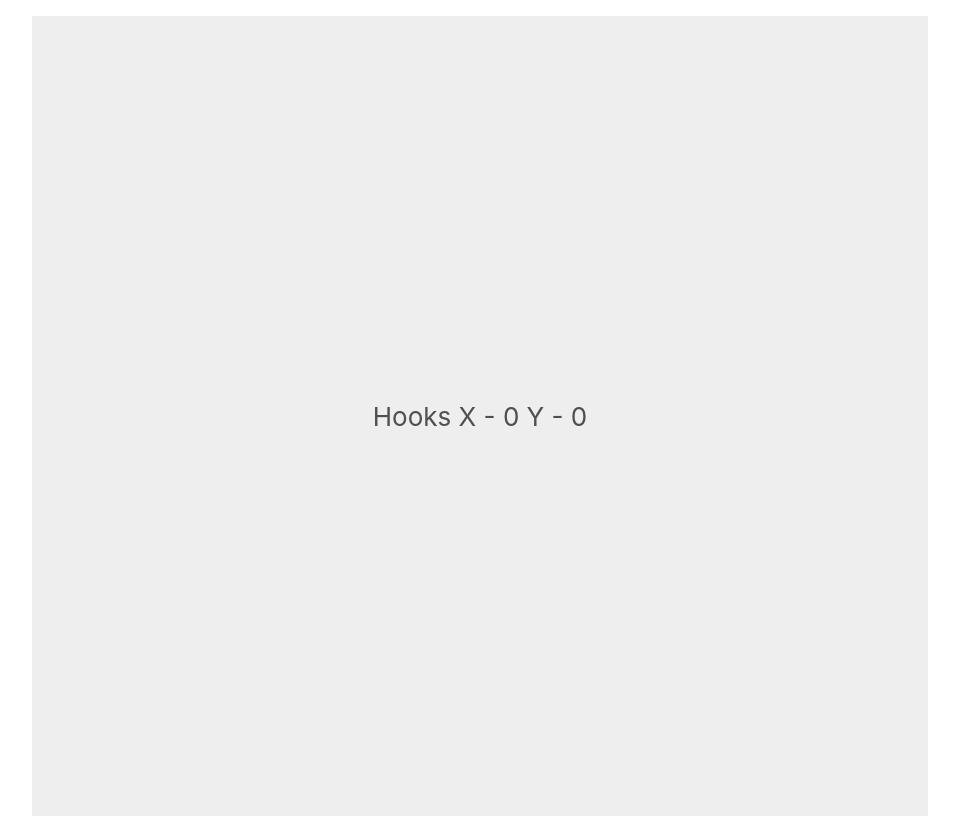
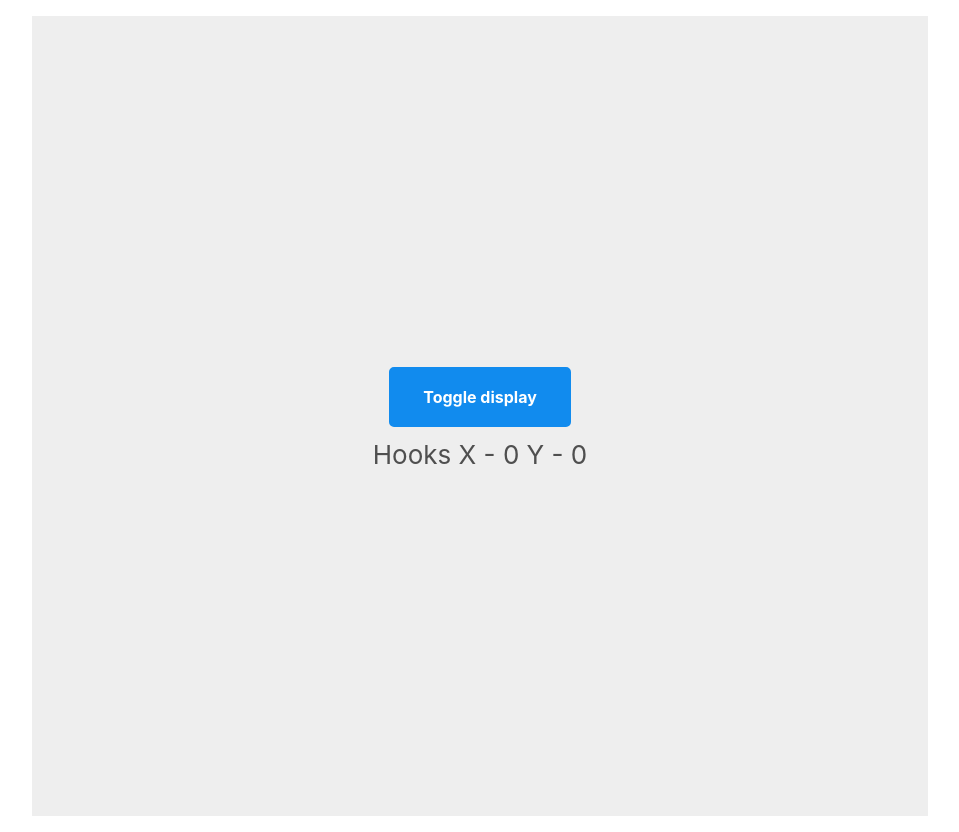
Before and after one commit to tutu-tonton/React-Hooks-tut_Codevolution, a React (Create React App) app: page / in a window 1280 px wide. Shown: the whole page, without its empty margins (160-1119 px from the left). Built offline with nearby package versions, Linux system fonts and the light colour scheme.

Commit message:
lesson10 useEffect with cleanup

```diff
--- a/src/App.js
+++ b/src/App.js
@@ -1,6 +1,5 @@
 import React from 'react';
 import './App.css';
-import HookMouse from './components/HookMouse';
 // import ClassCounter from './components/ClassCounter.component';
 // import HookCounter from './components/HookCounter.component';
 // import HookCounterTwo from './components/HookCounterTwo.component';
@@ -9,11 +8,14 @@
 // import ClassCounterOne from './components/ClassCounterOne';
 // import HookCounter from './components/HookCounter';
 // import HookCounterOne from './components/HookCounterOne';
+// import HookMouse from './components/HookMouse';
+import MouseContainer from './components/MouseContainer';
 
 function App() {
 	return (
 		<div className="App">
-			<HookMouse />
+			<MouseContainer />
+			{/* <HookMouse /> */}
 			{/* <HookCounterOne /> */}
 			{/* <HookCounter /> */}
 			{/* <ClassCounterOne /> */}
--- a/src/components/HookMouse.js
+++ b/src/components/HookMouse.js
@@ -1,5 +1,6 @@
 //========================================
 //  lesson9 Run effects only once
+//  lesson10 useEffect with cleanup
 //========================================
 
 import React, { useState, useEffect } from 'react';
@@ -17,6 +18,11 @@
 	useEffect(() => {
 		console.log('useEffect called');
 		window.addEventListener('mousemove', logMousePosition);
+		// cleanup: アンマウント時には解除する
+		return () => {
+			console.log('Component unmounting code');
+			window.removeEventListener('mousemove', logMousePosition);
+		};
 	}, []);
 
 	return (
--- /dev/null
+++ b/src/components/MouseContainer.js
@@ -0,0 +1,18 @@
+//========================================
+//  lesson10 useEffect with cleanup
+//========================================
+
+import React, { useState } from 'react';
+import HookMouse from './HookMouse';
+
+const MouseContainer = () => {
+	const [display, setDisplay] = useState(true);
+	return (
+		<div>
+			<button onClick={() => setDisplay(!display)}>Toggle display</button>
+			{display && <HookMouse />}
+		</div>
+	);
+};
+
+export default MouseContainer;
```
Also changed, not shown: 1 other file (tests, documents, lock files or other folders).
